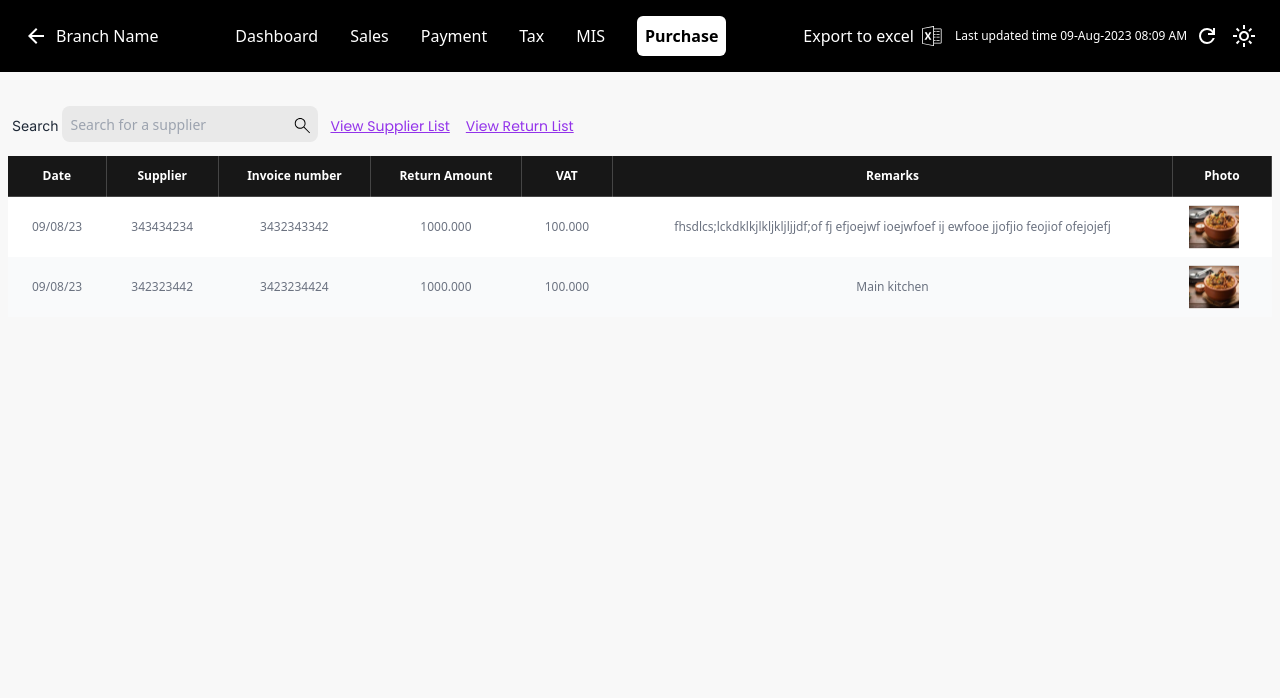
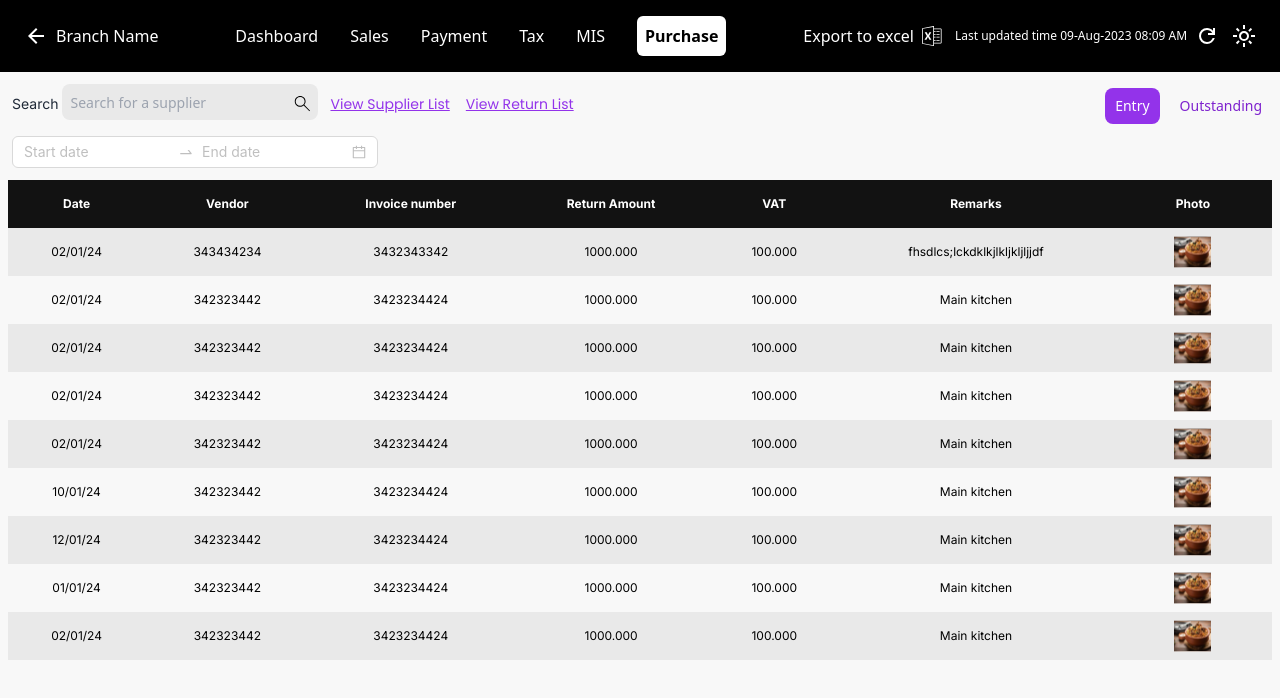
Before and after one commit to amarnadhcp/Sacrosys-purchase, a React (Create React App) app: page /return in a window 1280 px wide. Shown: the top 698 px of the page. Built offline with nearby package versions, Linux system fonts and the light colour scheme.

Commit message:
feat(return list design and all the navigation adjustment

```diff
--- a/src/component/Entry/EntryForm.jsx
+++ b/src/component/Entry/EntryForm.jsx
@@ -67,11 +67,11 @@ function EntryForm() {
   };
 
   return (
-    <div className="my-0 mx-auto flex flex-col items-end text-xs md:text-base  mt-0 ">
+    <div className="my-0 mx-auto flex flex-col items-end text-xs md:text-base  mt-2 ">
       <NavigationBar />
       <form
         onSubmit={handleSubmit}
-        className="transaction-form w-full text-md md:text-base font-inter "
+        className="transaction-form w-full text-md md:text-base font-inter mt-6 "
       >
         <div className="flex items-center  mb-4">
           <label className=" w-1/4 text-right pr-4">Supplier</label>
--- a/src/component/Entry/ReturnList.jsx
+++ b/src/component/Entry/ReturnList.jsx
@@ -1,79 +1,196 @@
-import React from 'react'
-import SearchBar from '../Navbar/SearchBar';
+import React, { useState } from "react";
+import SearchBar from "../Navbar/SearchBar";
 import foodIcon from "../../assests/images/food.svg";
-
+import NavigationBar from "../Navbar/NavigationBar";
+import { DatePicker } from 'antd';
+const { RangePicker } = DatePicker;
 
 function ReturnList() {
+  const [selectedDateRange, setSelectedDateRange] = useState([]);
+
+  const handleDateRangeChange = (dates) => {
+    !dates ? setSelectedDateRange([]) : setSelectedDateRange(dates);
+  };
+
+    // Filter data based on selected date range
+    const filteredData = selectedDateRange.length === 0 ?
+    data :
+    data.filter(item => {
+      const itemDate = new Date(item.date);
+      return itemDate >= selectedDateRange[0] && itemDate <= selectedDateRange[1];
+    });
+
   return (
-    <div className="mx-auto  px-2 overflow-auto my-4 ">
-    <SearchBar/>
+    <div className="mx-auto  px-2 overflow-auto my-0 ">
+      <div className="flex flex-col md:flex-row-reverse justify-between items-center bg-default mb-0">
+        <NavigationBar />
+        <SearchBar />
+      </div>
       <div className="overflow-x-auto min-w-full">
-    <table className="w-full text-xs text-left rtl:text-right text-gray-500 dark:text-gray-400">
-      <thead className="text-xs text-stone-50 font-light  bg-gray-50 dark:bg-gray-900">
+          <div className="mb-3 mt-0 mx-1 ">
+            <RangePicker onChange={handleDateRangeChange} />
+          </div>
+      <div className="overflow-y-auto h-[480px]">
+        <table className="w-full text-xs text-left rtl:text-right text-gray-500 dark:text-gray-400 z-0 border-collapse">
+          <thead className="sticky  top-0 text-xs text-white font-inter bg-custom-black text-center z-10">
             <tr>
-          <th className="bg-neutral-900 text-white px-4 py-3 text-center border-b border-r border-solid border-white/20">Date</th>
-          <th className="bg-neutral-900 text-white px-4 py-3 text-center border-b border-r border-solid border-white/20">Supplier</th>
-          <th className="bg-neutral-900 text-white px-4 py-3 text-center border-b border-r border-solid border-white/20">Invoice number</th>
-          <th className="bg-neutral-900 text-white px-4 py-3 text-center border-b border-r border-solid border-white/20">Return Amount</th>
-          <th className="bg-neutral-900 text-white px-4 py-3 text-center border-b border-r border-solid border-white/20">VAT</th>
-          <th className="bg-neutral-900 text-white px-4 py-3 text-center border-b border-r border-solid border-white/20">Remarks</th>
-          <th className="bg-neutral-900 text-white px-4 py-3 text-center border-b border-r border-solid border-white/20">Photo</th>
-
+              <th className="px-2 py-2 md:px-4 md:py-4">Date</th>
+              <th className="px-2 py-2 md:px-4 md:py-4">Vendor</th>
+              <th className="px-2 py-2 md:px-4 md:py-4">Invoice number</th>
+              <th className="px-2 py-2 md:px-4 md:py-4">Return Amount</th>
+              <th className="px-2 py-2 md:px-4 md:py-4">VAT</th>
+              <th className="px-2 py-2 md:px-4 md:py-4">Remarks</th>
+              <th className="px-2 py-2 md:px-4 md:py-4">Photo</th>
             </tr>
           </thead>
           <tbody>
-        {tableData.map((item) => (
+            {filteredData.map((item) => (
               <tr
                 key={item.id}
-            className="even:bg-gray-50 odd:bg-white dark:even:bg-gray-800 dark:odd:bg-gray-700  dark:border-gray-700"
+                className="even:bg-default odd:bg-[#E9E9E9]  text-center font-inter"
               >
-
-            <td className="px-4 py-2 text-center">{item.date}</td>
-            <td className="px-4 py-2 text-center">{item.supplier}</td>
-            <td className="px-4 py-2 text-center">{item.invoiceNumber}</td>
-            <td className="px-4 py-2 text-center">{item.returnAmount}</td>
-            <td className="px-4 py-2 text-center">{item.vat}</td>
-            <td className="px-4 py-2 text-center">{item.remarks}</td>
-            <td className='px-4 py-2 text-center'> <img className='h-11 w-22' src={foodIcon} alt="food icon" /> </td>
+                <td className="px-4 py-2 text-black">{item.date}</td>
+                <td className="px-4 py-2 text-black">{item.supplier}</td>
+                <td className="px-4 py-2 text-black">{item.invoiceNumber}</td>
+                <td className="px-4 py-2 text-black">{item.returnAmount}</td>
+                <td className="px-4 py-2 text-black">{item.vat}</td>
+                <td className="px-4 py-2 text-black">{item.remarks}</td>
+                <td className="px-4 py-2 text-black flex justify-center items-center">
+                <img
+                className="h-8 w-16 object-contain"
+                src={foodIcon}
+                alt="food icon"
+                 />
+                 </td>
               </tr>
             ))}
           </tbody>
         </table>
       </div>
     </div>
-  )
+    </div>
+  );
 }
 
-export default ReturnList
+export default ReturnList;
 
-
-
-
-
-
-
-
-
-
-
-const tableData = [
+const data = [
   {
     id: 1,
-      date: "09/08/23",
+    date: "02/01/24",
     supplier: "343434234",
     invoiceNumber: "3432343342",
     returnAmount: "1000.000",
     vat: "100.000",
-      remarks: "fhsdlcs;lckdklkjlkljkljljjdf;of fj efjoejwf ioejwfoef ij ewfooe jjofjio feojiof ofejojefj   ",
-      active: true
+    remarks: "fhsdlcs;lckdklkjlkljkljljjdf  ",
+    active: true,
   },
   {
     id: 2,
-      date: "09/08/23",
+    date: "02/01/24",
     supplier: "342323442",
     invoiceNumber: "3423234424",
     returnAmount: "1000.000",
     vat: "100.000",
     remarks: "Main kitchen",
-    }
+  },
+  {
+    id: 2,
+    date:"02/01/24",
+    supplier: "342323442",
+    invoiceNumber: "3423234424",
+    returnAmount: "1000.000",
+    vat: "100.000",
+    remarks: "Main kitchen",
+  },
+  {
+    id: 2,
+    date: "02/01/24",
+    supplier: "342323442",
+    invoiceNumber: "3423234424",
+    returnAmount: "1000.000",
+    vat: "100.000",
+    remarks: "Main kitchen",
+  },
+  {
+    id: 2,
+    date: "02/01/24",
+    supplier: "342323442",
+    invoiceNumber: "3423234424",
+    returnAmount: "1000.000",
+    vat: "100.000",
+    remarks: "Main kitchen",
+  },
+  {
+    id: 2,
+    date: "10/01/24",
+    supplier: "342323442",
+    invoiceNumber: "3423234424",
+    returnAmount: "1000.000",
+    vat: "100.000",
+    remarks: "Main kitchen",
+  },
+  {
+    id: 2,
+    date: "12/01/24",
+    supplier: "342323442",
+    invoiceNumber: "3423234424",
+    returnAmount: "1000.000",
+    vat: "100.000",
+    remarks: "Main kitchen",
+  },
+  {
+    id: 2,
+    date: "01/01/24",
+    supplier: "342323442",
+    invoiceNumber: "3423234424",
+    returnAmount: "1000.000",
+    vat: "100.000",
+    remarks: "Main kitchen",
+  },
+  {
+    id: 2,
+    date: "02/01/24",
+    supplier: "342323442",
+    invoiceNumber: "3423234424",
+    returnAmount: "1000.000",
+    vat: "100.000",
+    remarks: "Main kitchen",
+  },
+  {
+    id: 2,
+    date: "04/01/24",
+    supplier: "342323442",
+    invoiceNumber: "3423234424",
+    returnAmount: "1000.000",
+    vat: "100.000",
+    remarks: "Main kitchen",
+  },
+  {
+    id: 2,
+    date: "06/01/24",
+    supplier: "342323442",
+    invoiceNumber: "3423234424",
+    returnAmount: "1000.000",
+    vat: "100.000",
+    remarks: "Main kitchen",
+  },
+  {
+    id: 2,
+    date: "09/01/24",
+    supplier: "342323442",
+    invoiceNumber: "3423234424",
+    returnAmount: "1000.000",
+    vat: "100.000",
+    remarks: "Main kitchen",
+  },
+  {
+    id: 2,
+    date: "08/01/24",
+    supplier: "342323442",
+    invoiceNumber: "3423234424",
+    returnAmount: "1000.000",
+    vat: "100.000",
+    remarks: "Main kitchen",
+  },
 ];
--- a/src/component/Navbar/NavigationBar.jsx
+++ b/src/component/Navbar/NavigationBar.jsx
@@ -6,7 +6,7 @@ function NavigationBar({ showEntry }) {
   const outstandingButtonClass = showEntry ? "bg-purple-600 text-white":"text-purple-700";
 
   return (
-    <div className="flex justify-end items-center gap-2.5 my-7 text-sm">
+    <div className="flex justify-end items-center gap-2.5 my-7 text-sm mb-3 mt-4">
       <Link to="/purchase" className={`px-2.5 py-2 rounded-lg ${entryButtonClass}`}>
         Entry
       </Link>
--- a/src/component/Navbar/SearchBar.jsx
+++ b/src/component/Navbar/SearchBar.jsx
@@ -10,7 +10,7 @@ function SearchBar() {
     console.log(autocompleteInput);
   };
   return (
-    <div className="flex flex-wrap  justify-between items-center bg-default mt-4 mb-2">
+    <div className="flex flex-wrap  justify-between items-center bg-default mt-2 mb-2">
       <div className="flex">
         <label
           htmlFor="search-input "
```
Lines whose indentation alone changed are shown as unchanged.
